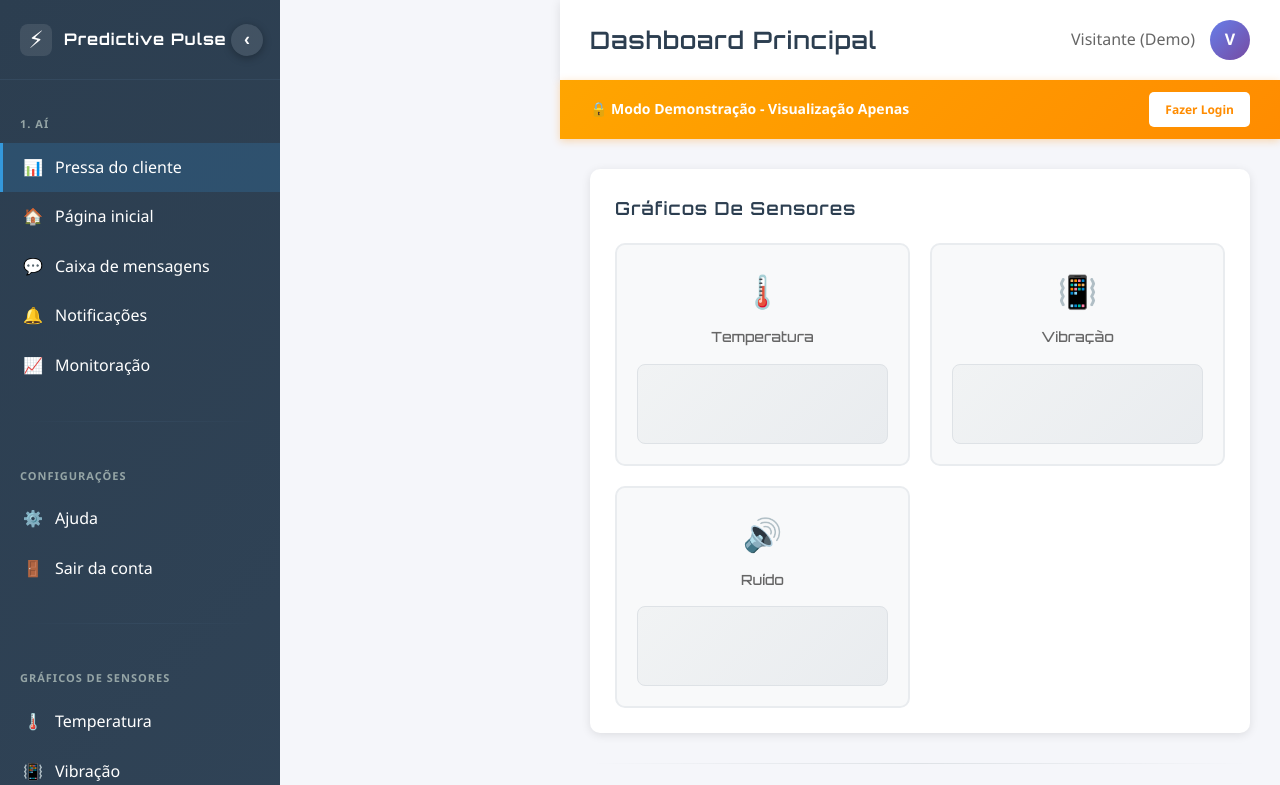
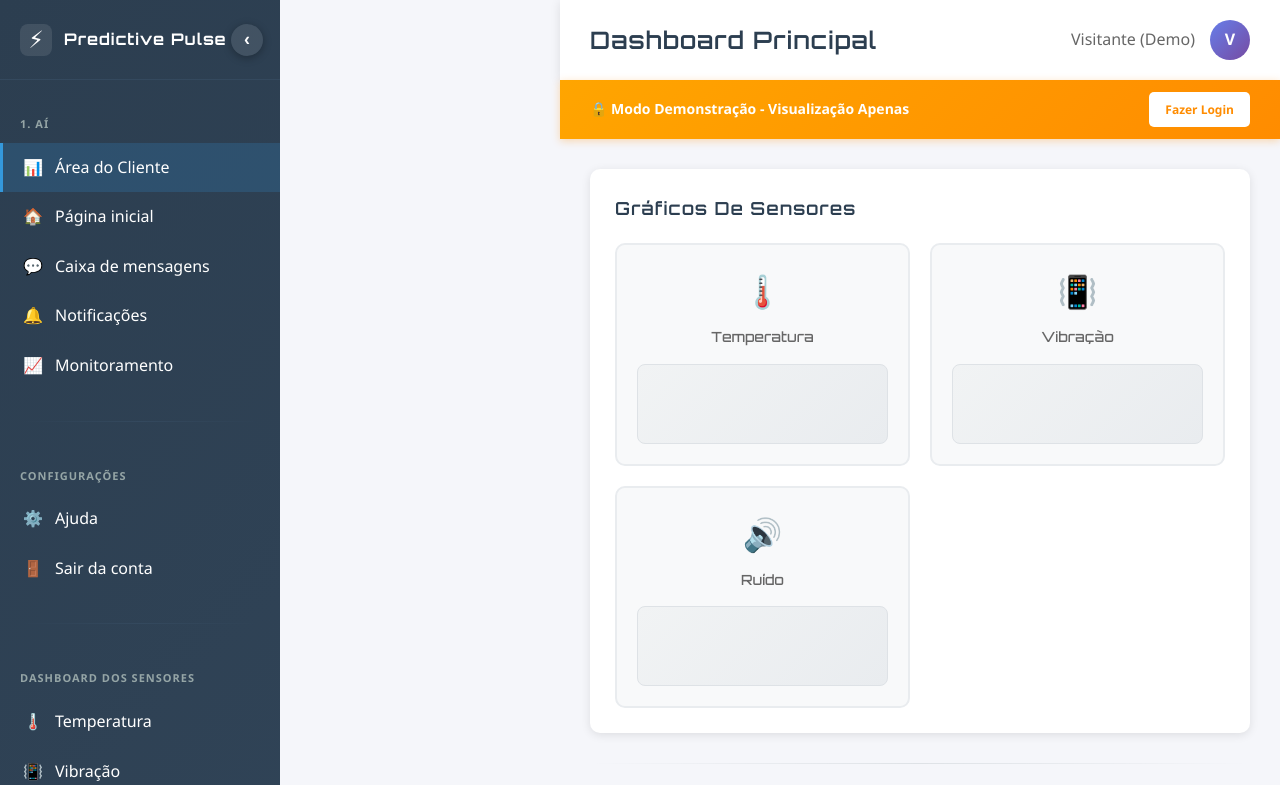
Before and after one commit to davijvasconcellos-senai/ProjetoIntegrador, a Flask app: page /demo in a window 1280 px wide. Shown: the top 785 px of the page. Run offline with Flask 3, Linux system fonts and the light colour scheme; data that the repository does not hold is empty.

Commit message:
Correção dos nomes do menu lateral.

```diff
--- a/templates/index.html
+++ b/templates/index.html
@@ -27,7 +27,7 @@
                 <li class="menu-section">1. Aí</li>
                 <li class="menu-item active">
                     <span class="menu-icon">📊</span>
-                    <span class="menu-text">Pressa do cliente</span>
+                    <span class="menu-text">Área do Cliente</span>
                 </li>
                 <li class="menu-item">
                     <span class="menu-icon">🏠</span>
@@ -43,7 +43,7 @@
                 </li>
                 <li class="menu-item">
                     <span class="menu-icon">📈</span>
-                    <span class="menu-text">Monitoração</span>
+                    <span class="menu-text">Monitoramento</span>
                 </li>
             </ul>
 
@@ -66,7 +66,7 @@
             <div class="sidebar-separator"></div>
 
             <ul class="sidebar-menu">
-                <li class="menu-section">Gráficos De Sensores</li>
+                <li class="menu-section">Dashboard dos Sensores</li>
                 <li class="menu-item">
                     <span class="menu-icon">🌡️</span>
                     <span class="menu-text">Temperatura</span>
```
